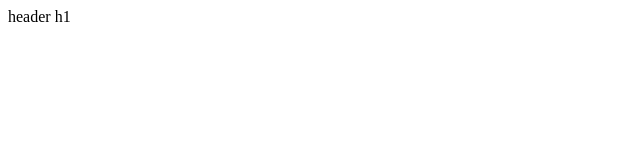
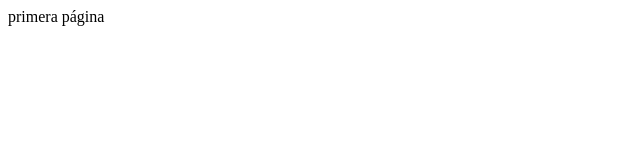
Before and after one commit to user-novak/pagina01, a plain HTML site: page index.html in a window 1280 px wide. Shown: the full height of the page, 0-640 px from the left. Drawn offline with Linux system fonts and the light colour scheme.

Commit message:
Primer cambio

```diff
--- a/index.html
+++ b/index.html
@@ -6,7 +6,7 @@
 	<!--<link rel="stylesheet" type="text/css" href="index.css">-->
 </head>
 <body>
-	<header>header h1</header>
+	<header>primera página</header>
 	<article></article>
 	<aside></aside>
 	<footer></footer>
```
